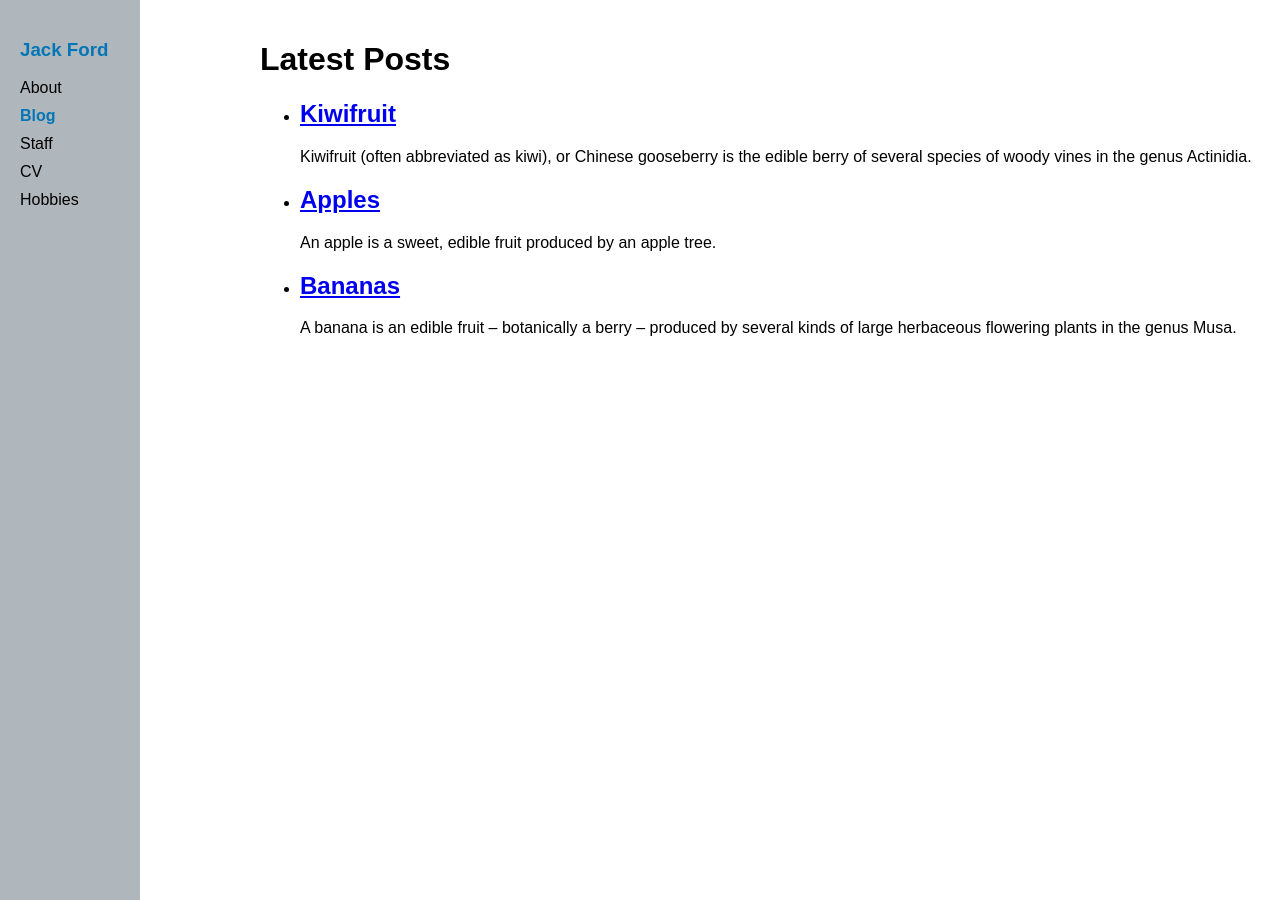
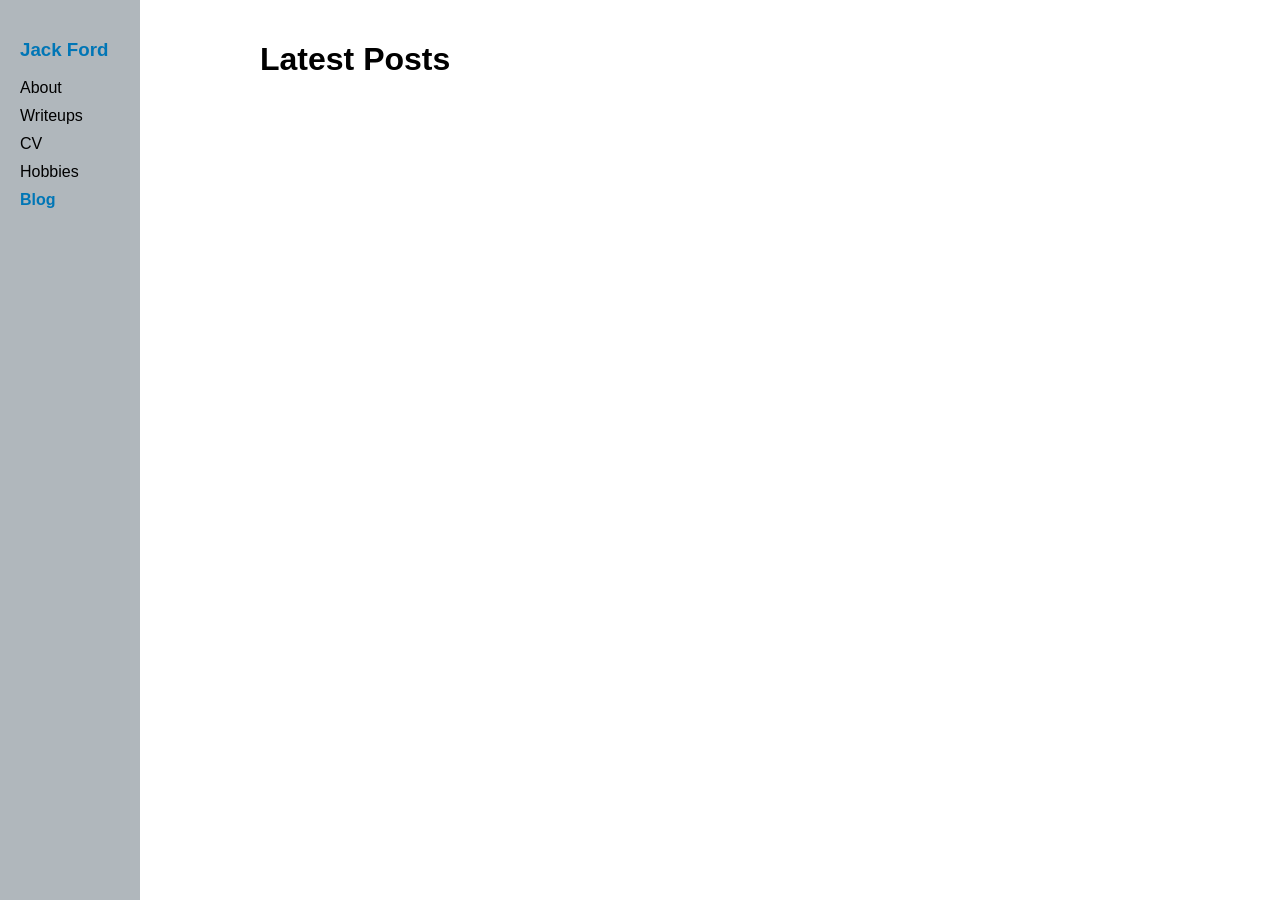
Before and after one commit to shortestllama/shortestllama.github.io, a Jekyll site: the page built from blog.html, in a window 1280 px wide. Built offline with Jekyll 4.4.1, drawn with Linux system fonts in a browser that asks for light colours.

Commit message:
Moved staff page and posts to template folder and added writeups page

```diff
--- a/_config.yml
+++ b/_config.yml
@@ -1,17 +1,12 @@
 title: Jack Ford
 
 collections:
-  authors:
+  writeups:
     output: true
   personal:
     output: true
 
 defaults:
-  - scope:
-      path: ""
-      type: "authors"
-    values:
-      layout: "author"
   - scope:
       path: ""
       type: "posts"
@@ -24,6 +19,11 @@ defaults:
       layout: "personal"
   - scope:
       path: ""
+      type: "writeups"
+    values:
+      layout: "writeups"
+  - scope:
+      path: ""
     values:
       layout: "default"
 
--- a/_data/navigation.yml
+++ b/_data/navigation.yml
@@ -1,10 +1,10 @@
 - name: About
   link: /about.html
-- name: Blog
-  link: /blog.html
-- name: Staff
-  link: /staff.html
+- name: Writeups
+  link: /writeups.html
 - name: CV
   link: /cv.html
 - name: Hobbies
   link: /personal.html
+- name: Blog
+  link: /blog.html
--- /dev/null
+++ b/_includes/fancycode.html
@@ -0,0 +1 @@
+<pre class="wp-block-code"><code class="language-{{ include.lang | default: 'bash' }}">{{ include.code | escape }}</code></pre>
--- a/_posts/2018-08-20-bananas.md
+++ /dev/null
@@ -1,13 +0,0 @@
----
-layout: post
-author: jill
----
-
-A banana is an edible fruit – botanically a berry – produced by several
-kinds of large herbaceous flowering plants in the genus Musa.
-
-In some countries, bananas used for cooking may be called "plantains",
-distinguishing them from dessert bananas. The fruit is variable in size,
-color, and firmness, but is usually elongated and curved, with soft
-flesh rich in starch covered with a rind, which may be green, yellow,
-red, purple, or brown when ripe.
--- a/_posts/2018-08-21-apples.md
+++ /dev/null
@@ -1,11 +0,0 @@
----
-layout: post
-author: jill
----
-An apple is a sweet, edible fruit produced by an apple tree.
-
-Apple trees are cultivated worldwide, and are the most widely grown
-species in the genus Malus. The tree originated in Central Asia, where
-its wild ancestor, Malus sieversii, is still found today. Apples have
-been grown for thousands of years in Asia and Europe, and were brought
-to North America by European colonists.
--- a/_posts/2018-08-22-kiwifruit.md
+++ /dev/null
@@ -1,12 +0,0 @@
----
-layout: post
-author: ted
----
-Kiwifruit (often abbreviated as kiwi), or Chinese gooseberry is the
-edible berry of several species of woody vines in the genus Actinidia.
-
-The most common cultivar group of kiwifruit is oval, about the size of
-a large hen's egg (5–8 cm (2.0–3.1 in) in length and 4.5–5.5 cm
-(1.8–2.2 in) in diameter). It has a fibrous, dull greenish-brown skin
-and bright green or golden flesh with rows of tiny, black, edible
-seeds. The fruit has a soft texture, with a sweet and unique flavor.
--- a/_sass/main.scss
+++ b/_sass/main.scss
@@ -67,3 +67,14 @@ nav a:hover {
   color: $honolulu-blue;
   text-decoration: underline;
 }
+
+pre code {
+  display: block;
+  background-color: #f5f5f5; // light gray
+  border: 1px solid #ccc;
+  border-radius: 4px;
+  padding: 1em;
+  font-family: monospace;
+  white-space: pre-wrap; // wraps long lines
+  overflow-x: auto;
+}
```
Also changed, not shown: _authors/jill.md (deleted, +0 -6 lines), _authors/ted.md (deleted, +0 -6 lines), _layouts/author.html (deleted, +0 -15 lines), _layouts/writeup.html (added, +10 -0 lines), _writeups/entity.md (added, +7 -0 lines), _writeups/template.md (added, +13 -0 lines), _writeups/test.md (added, +5 -0 lines), staff.html (deleted, +0 -15 lines), writeups.html (added, +13 -0 lines).
